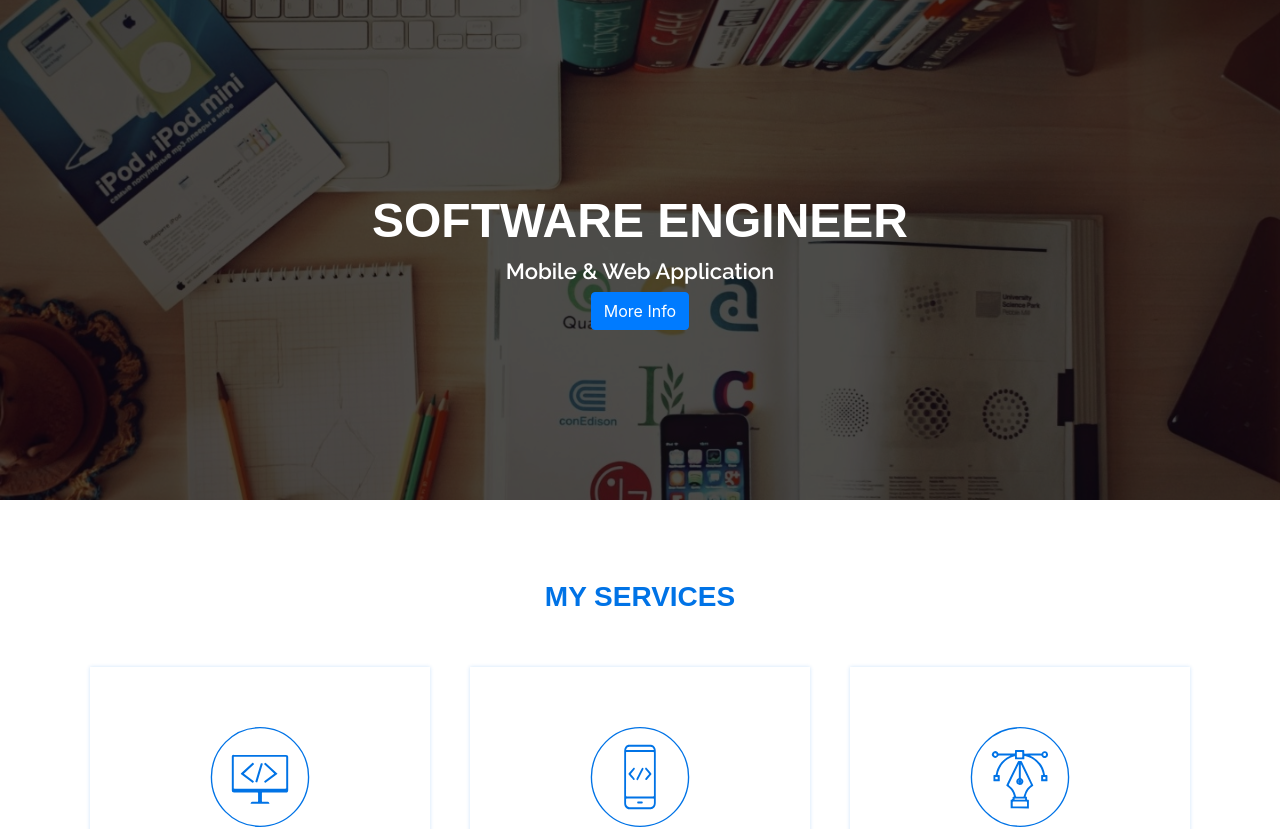
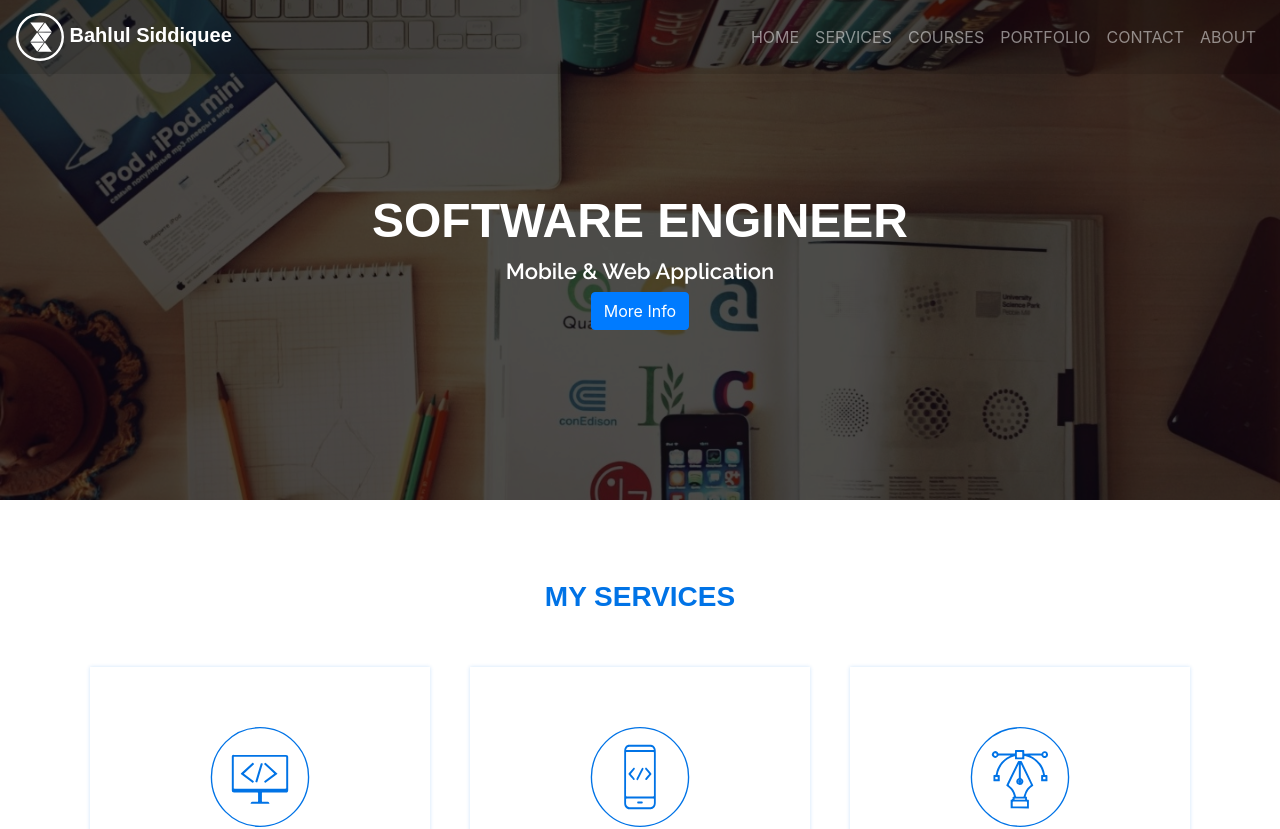
Before and after one commit to Bahlul19/project-with-react, a React (Create React App) app: page / in a window 1280 px wide. Shown: the top 829 px of the page. Built offline with nearby package versions, Linux system fonts and the light colour scheme.

Commit message:
Added navigation functionality for scrolling

```diff
--- a/src/App.js
+++ b/src/App.js
@@ -4,10 +4,12 @@
 
 import Services from './components/Services/Services';
 
+import TopNavigation from './components/TopNavigation/TopNavigation';
+
 function App() {
   return (
     <div>
-
+      <TopNavigation />
       <TopBanner />
       <Services />
 
--- a/src/asset/css/custom.css
+++ b/src/asset/css/custom.css
@@ -18,6 +18,7 @@
     margin-top: 12rem;
 }
 
+/*For Title section*/
 .topTitle{
     font-family: 'Montserreat', sans-serif;
     font-weight: 700;
@@ -32,6 +33,7 @@
     font-size: 22px;
 }
 
+/*For Service section*/
 .serviceCard{
     margin: 5px 5px 5px 5px;
     height: 22rem;
@@ -66,3 +68,26 @@
     font-weight: 400;
     color: #7F7E7E;
 }
+
+/*For navigation section*/
+.navTitle{
+    font-family: 'Montserreat', sans-serif;
+    color: #fff !important;
+    font-weight: 700;
+    font-size: 24px;
+}
+
+.navTitleScroll{
+    font-family: 'Montserreat', sans-serif;
+    color:#0073E6!important;
+    font-weight: 700;
+    font-size: 24px;
+}
+
+.navBackground{
+    background-color: rgba(00, 00, 00, 0.1) !important;
+}
+
+.navBackgroundScroll{
+    background-color: #ffffff !important;
+}
--- /dev/null
+++ b/src/components/TopNavigation/TopNavigation.js
@@ -0,0 +1,61 @@
+import React, {Component,Fragment} from 'react';
+import {Nav, Navbar, NavDropdown} from "react-bootstrap";
+import whiteLogo from '../../asset/image/navlogo.svg';
+import blueLogo from '../../asset/image/navlogoScroll.svg';
+
+class TopNavigation extends Component {
+
+
+    constructor(){
+        super();
+
+        this.state = {
+            //navbarTitle is a property
+            navbarTitle : "navTitle",
+            navbarLogo : [whiteLogo],
+            navbarBackground : "navBackground"
+        }
+    }
+
+    onScroll = () => {
+        if(window.scrollY > 100)
+        {
+            this.setState({navbarTitle : 'navTitleScroll', navbarLogo:[blueLogo], navbarBackground:'navBackgroundScroll'})
+        }
+        else if(window.scrollY < 100)
+        {
+            this.setState({navbarTitle: 'navTitle', navbarLogo:[whiteLogo], navbarBackground:'navBackground'})
+        }
+    }
+
+    componentDidMount(){
+        window.addEventListener('scroll', this.onScroll)
+    }
+
+
+    render() {
+        return (
+            <Fragment>
+                <Navbar className={this.state.navbarBackground} fixed="top" collapseOnSelect expand="lg" variant="dark">
+                    <Navbar.Brand href="#home" className={this.state.navbarTitle}><img src={this.state.navbarLogo} /> Bahlul Siddiquee</Navbar.Brand>
+                    <Navbar.Toggle aria-controls="responsive-navbar-nav" />
+                    <Navbar.Collapse id="responsive-navbar-nav">
+                        <Nav className="mr-auto">
+                        </Nav>
+                        <Nav>
+                            <Nav.Link href="#deets">HOME</Nav.Link>
+                            <Nav.Link href="#deets">SERVICES</Nav.Link>
+                            <Nav.Link href="#deets">COURSES</Nav.Link>
+                            <Nav.Link href="#deets">PORTFOLIO</Nav.Link>
+                            <Nav.Link href="#deets">CONTACT</Nav.Link>
+                            <Nav.Link href="#deets">ABOUT</Nav.Link>
+                        </Nav>
+                    </Navbar.Collapse>
+                </Navbar>
+
+            </Fragment>
+        );
+    }
+}
+
+export default TopNavigation;
```
Also changed, not shown: src/asset/image/navlogo.svg (added), src/asset/image/navlogoScroll.svg (added).
